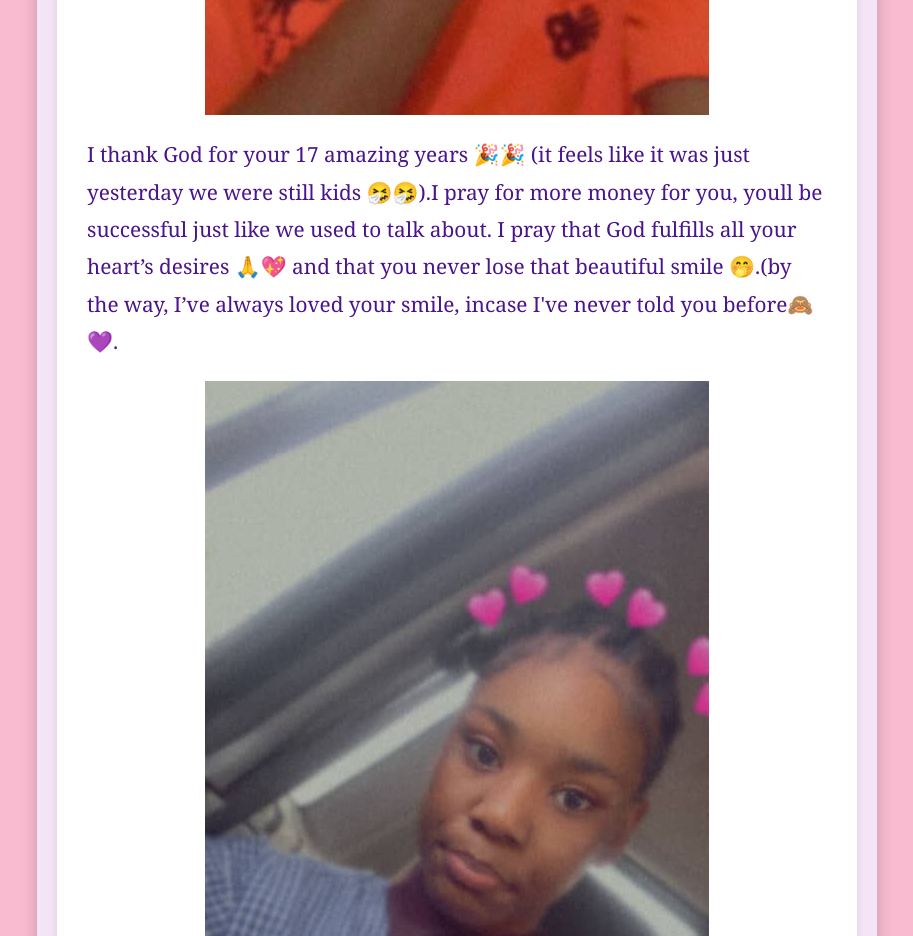
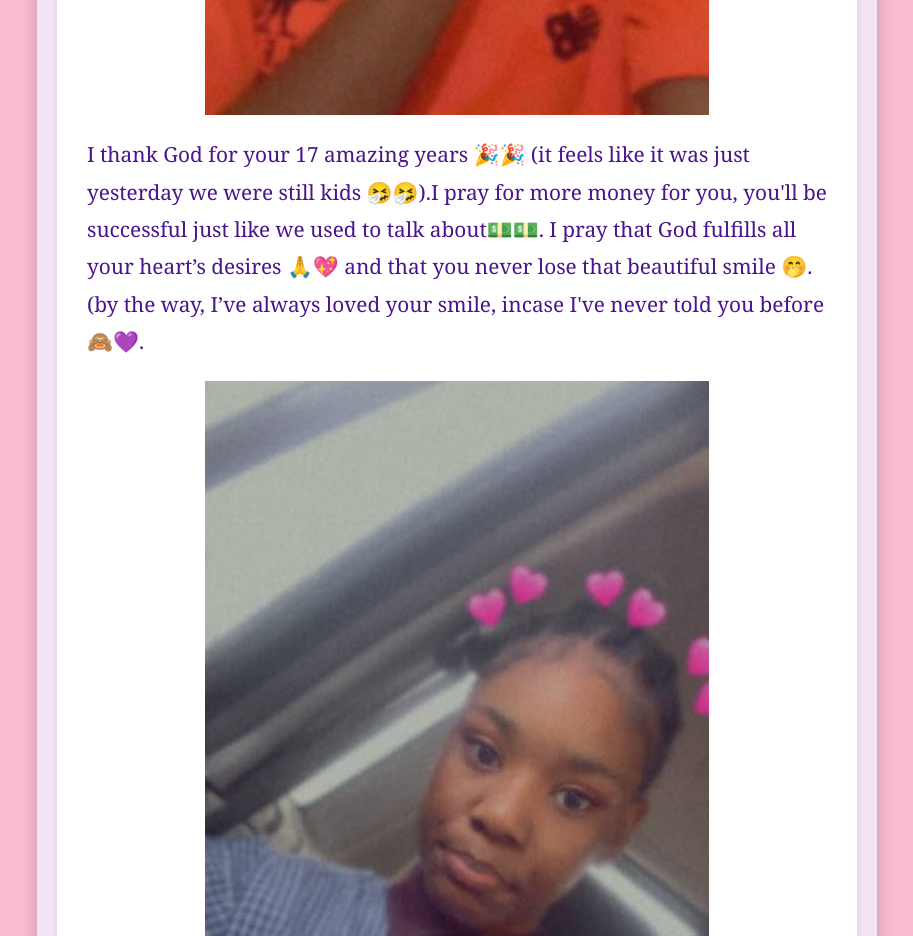
Before and after one commit to Ludociel111/breezyb, a plain HTML site: page index.html in a window 1280 px wide. Shown: the part 1060-1996 px from the top of the page, without its empty margins (183-1096 px from the left). Drawn offline with Linux system fonts and the light colour scheme.

Commit message:
Update index.html

```diff
--- a/index.html
+++ b/index.html
@@ -83,7 +83,7 @@
             <p>HAPPY BIRTHDAY BRIANNA 💜💜</p>
 
             <img src="IMG-20240918-WA0015.jpg" alt="Celebration Image 1">
-            <p>I thank God for your 17 amazing years 🎉🎉 (it feels like it was just yesterday we were still kids 🤧🤧).I pray for more money for you, youll be successful just like we used to talk about. I pray that God fulfills all your heart’s desires 🙏💖 and that you never lose that beautiful smile 🤭.(by the way, I’ve always loved your smile, incase I've never told you before🙈💜.</p>
+            <p>I thank God for your 17 amazing years 🎉🎉 (it feels like it was just yesterday we were still kids 🤧🤧).I pray for more money for you, you'll be successful just like we used to talk about💵💵. I pray that God fulfills all your heart’s desires 🙏💖 and that you never lose that beautiful smile 🤭.(by the way, I’ve always loved your smile, incase I've never told you before🙈💜.</p>
 
             <img src="IMG-20240918-WA0010.jpg" alt="Celebration Image 2">
             <p>I still vividly remember the first time we spoke in SS1 during break time 💜 I was sitting at your back and you were eating yam in my front, even then, there was something about you that I just liked🤭, and I knew right away you were someone special✨. I wasn’t wrong 🙂. I’m so grateful that God brought you into my life, and I honestly can’t imagine you not being here, now that you are. You’ve become one of my most cherished and valuable friends 🥹💜 (but please, don’t tell Desmond 😹💜—I’d hate to see him get jealous 😹💔).</p>
```
